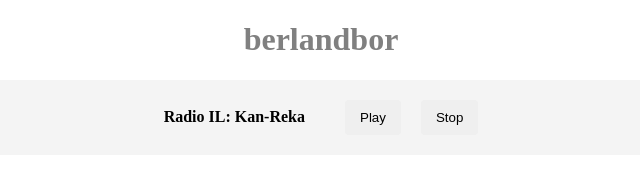
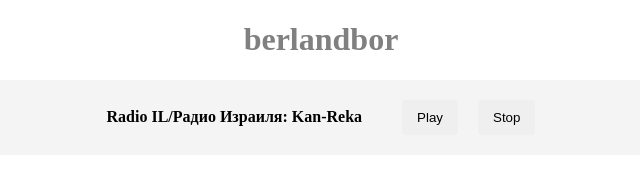
Before and after one commit to berlandbor/Radio-Kan-Reka, a plain HTML site: page index.html in a window 1280 px wide. Shown: the whole page, without its empty margins (319-959 px from the left). Drawn offline with Linux system fonts and the light colour scheme.

Commit message:
Update index.html

```diff
--- a/index.html
+++ b/index.html
@@ -3,7 +3,7 @@
 <head>
     <meta charset="UTF-8">
     <meta name="viewport" content="width=device-width, initial-scale=1.0">
-    <title>Интернет-радио плеер</title>
+    <title>Радио Израиля</title>
     <style>
         .radio-player {
             display: flex;
@@ -47,7 +47,7 @@
 <body>
   <h1>berlandbor</h1>
   <div class="radio-player">
-    <div class="station-name">Radio IL: Kan-Reka</div>
+    <div class="station-name">Radio IL/Радио Израиля: Kan-Reka</div>
     <button id="playButton">Play</button>
     <button id="stopButton">Stop</button>
 
```
